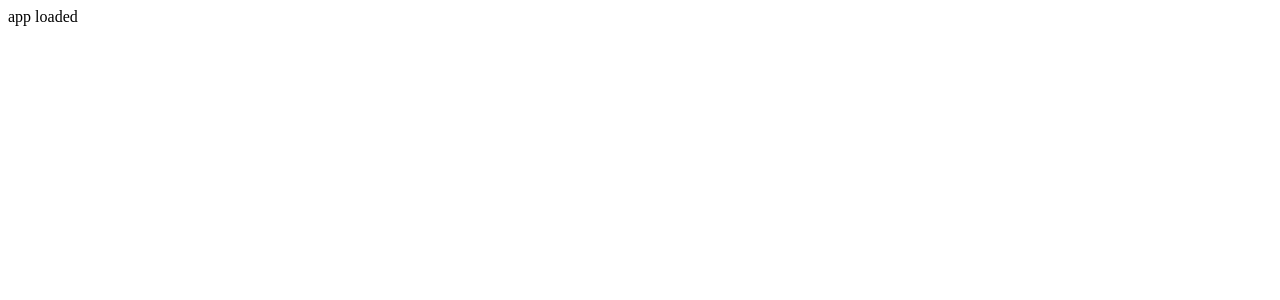
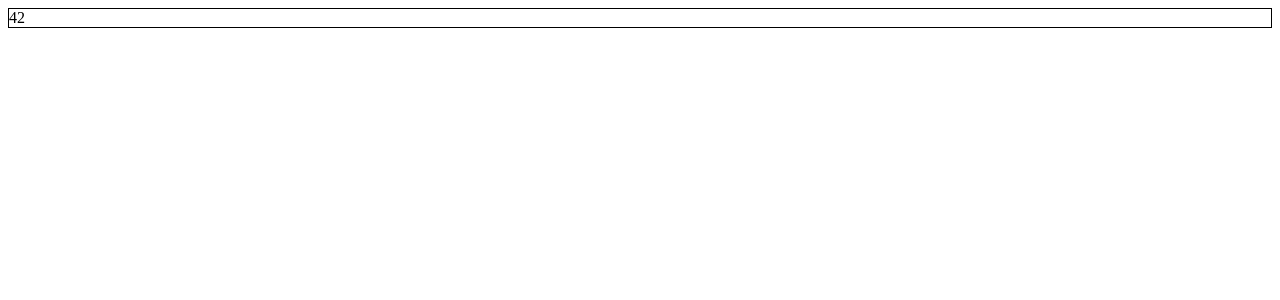
Before and after one commit to sidharth-raj-dev/react-play, a React app: page / in a window 1280 px wide. Shown: the top 300 px of the page. Built offline with nearby package versions, Linux system fonts and the light colour scheme.

Commit message:
added render props

```diff
--- a/App.js
+++ b/App.js
@@ -1,10 +1,11 @@
 import React from "react";
+import RenderProp from "./src/render-props/RenderProp";
 
 const App = () => {
     return (
-        <div>
-            {`app loaded`}
-        </div>
+        <>
+            <RenderProp />
+        </>
     );
 };
 
--- /dev/null
+++ b/src/render-props/Comp.js
@@ -0,0 +1,11 @@
+import React from 'react'
+
+function Comp(props) {
+    return (
+        <div style={{ border: "1px solid black" }}>
+            {props.simpleFunction()}
+        </div>
+    )
+}
+
+export default Comp;
--- /dev/null
+++ b/src/render-props/RenderProp.js
@@ -0,0 +1,12 @@
+import React from 'react';
+import Comp from './Comp';
+
+function RenderProp() {
+    return (
+        <>
+            <Comp simpleFunction={() => 42} />
+        </>
+    )
+}
+
+export default RenderProp;
```
